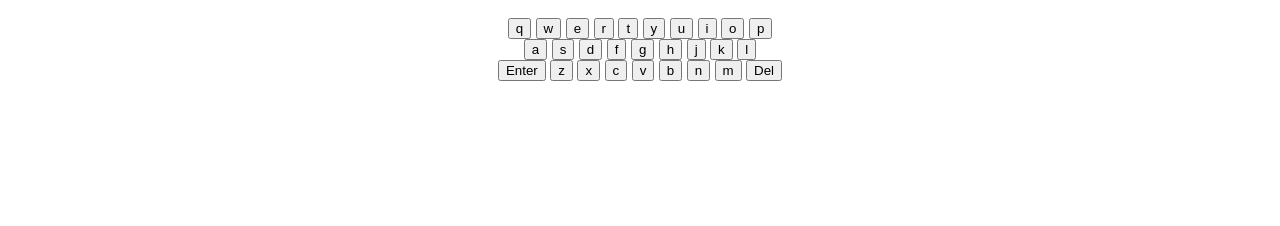
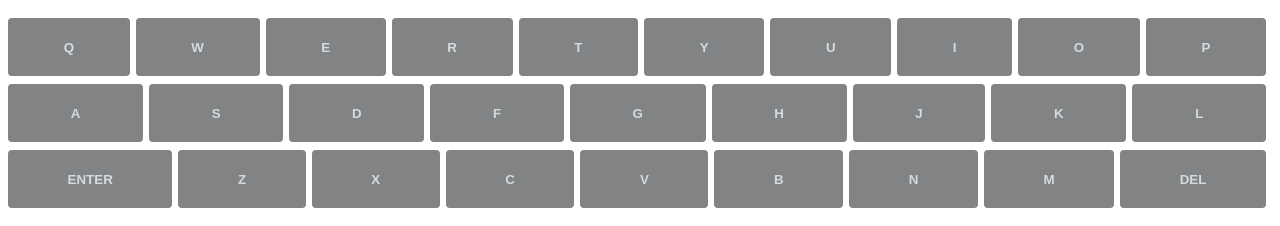
Before and after one commit to Mr-Pebbles/Mr-Pebbles.github.io, a plain HTML site: page index.html in a window 1280 px wide. Shown: the part 650-876 px from the top of the page. Before the commit the page ends 800 px from the top, so only its background shows below. Drawn offline with Linux system fonts and the light colour scheme.

Commit message:
changed keyboard style

```diff
--- a/style.css
+++ b/style.css
@@ -65,3 +65,32 @@ h4 {
     color: red;
 
 }
+
+
+#keyboard-container {
+  height: 200px;
+}
+
+.keyboard-row {
+  display: flex;
+  justify-content: center;
+  width: 100%;
+  margin: 0 auto 8px;
+  touch-action: manipulation;
+}
+
+.keyboard-row button {
+  font-family: inherit;
+  font-weight: bold;
+  border: 0;
+  padding: 0;
+  height: 58px;
+  cursor: pointer;
+  background-color: rgb(129, 131, 132);
+  color: rgb(215, 218, 220);
+  flex-grow: 1;
+  text-transform: uppercase;
+  margin-right: 6px;
+  border-radius: 4px;
+  user-select: none;
+}
```
